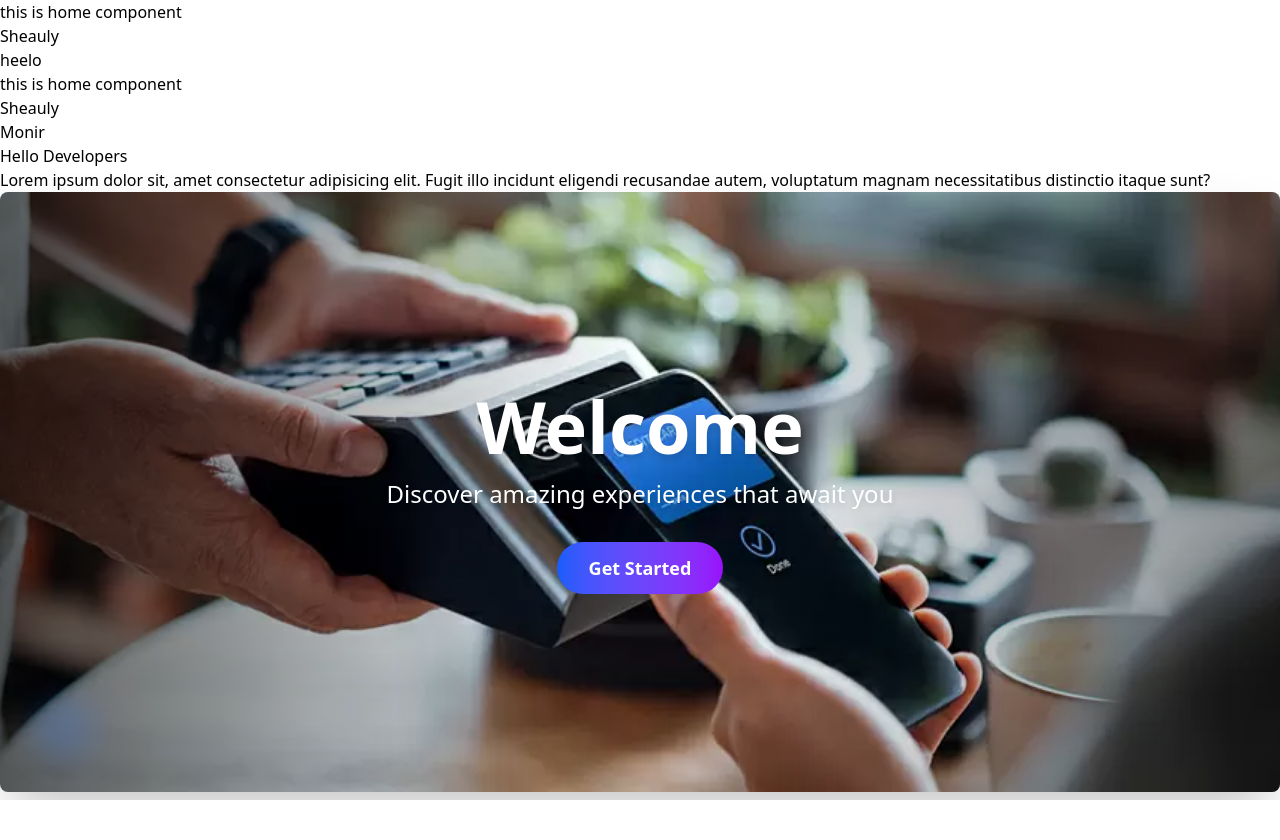
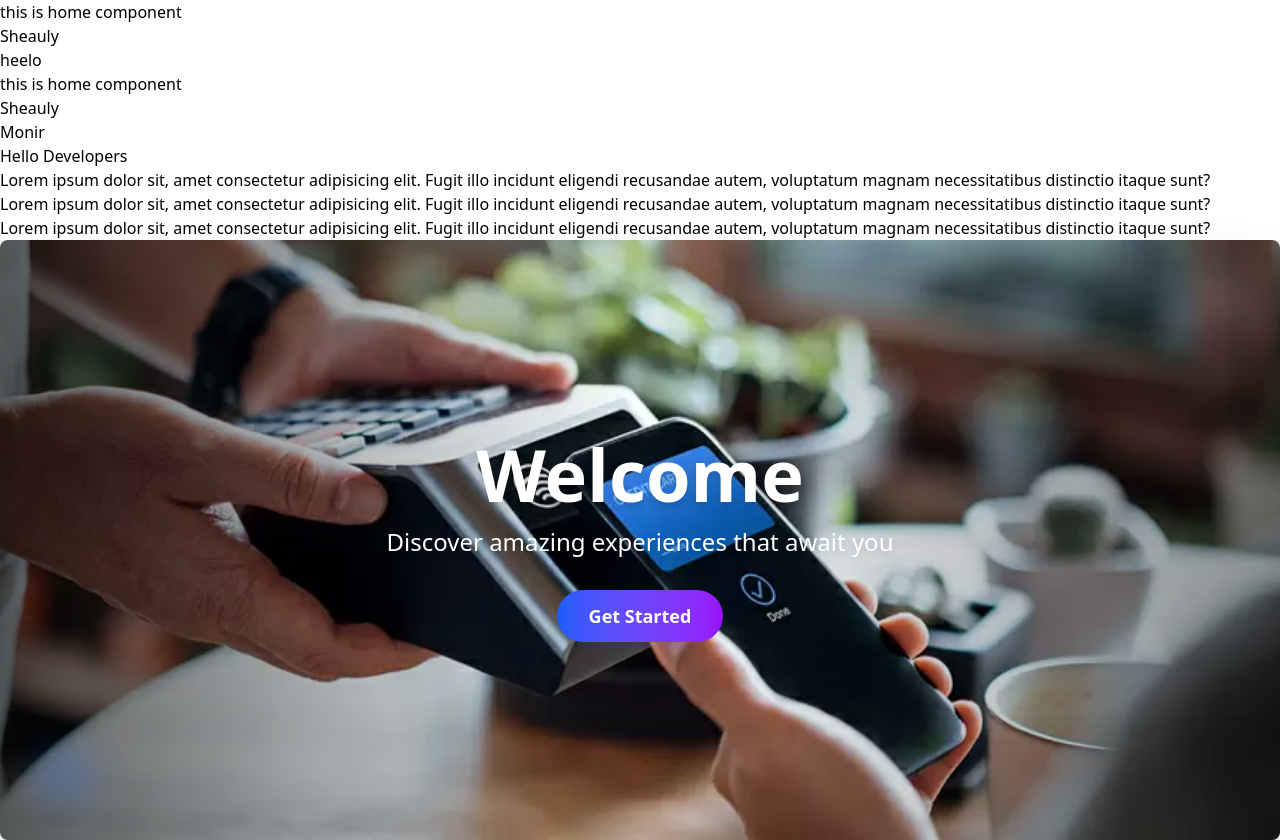
Before and after one commit to mithun41/paymate-client, a React (Vite) app: page / in a window 1280 px wide. Before the commit the page ends 800 px from the top, so only its background shows below. Built offline with nearby package versions, Linux system fonts and the light colour scheme.

Commit message:
added lorem-20

```diff
--- a/src/Pages/Home/Home/Home.jsx
+++ b/src/Pages/Home/Home/Home.jsx
@@ -13,6 +13,8 @@
         <p>Monir </p>
         <p>Hello Developers</p>
         <p>Lorem ipsum dolor sit, amet consectetur adipisicing elit. Fugit illo incidunt eligendi recusandae autem, voluptatum magnam necessitatibus distinctio itaque sunt? </p>
+        <p>Lorem ipsum dolor sit, amet consectetur adipisicing elit. Fugit illo incidunt eligendi recusandae autem, voluptatum magnam necessitatibus distinctio itaque sunt? </p>
+        <p>Lorem ipsum dolor sit, amet consectetur adipisicing elit. Fugit illo incidunt eligendi recusandae autem, voluptatum magnam necessitatibus distinctio itaque sunt? </p>
       </div>
       <Banner></Banner>
     </div>
```
